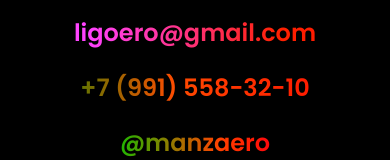
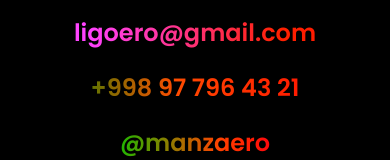
Before and after one commit to manzaero/portfolio, a React (Create React App) app: page /#/contact in a window 390 px wide. Shown: the part 265-425 px from the top of the page. Built offline with nearby package versions, Linux system fonts and the light colour scheme.

Commit message:
refact contact num phone

```diff
--- a/src/pages/contact/contact.jsx
+++ b/src/pages/contact/contact.jsx
@@ -5,7 +5,7 @@
         <div className={className}>
             <h1>For any questions, write or call me:</h1>
             <a className='mail' href="mailto:ligoero@gmail.com">ligoero@gmail.com</a>
-            <a className='tel' href="tel:+79915583210">+7 (991) 558-32-10</a>
+            <a className='tel' href="tel:+79915583210">+998 97 796 43 21</a>
             <a className='telegram' href="https://t.me/manzaero">@manzaero</a>
         </div>
     )
```
